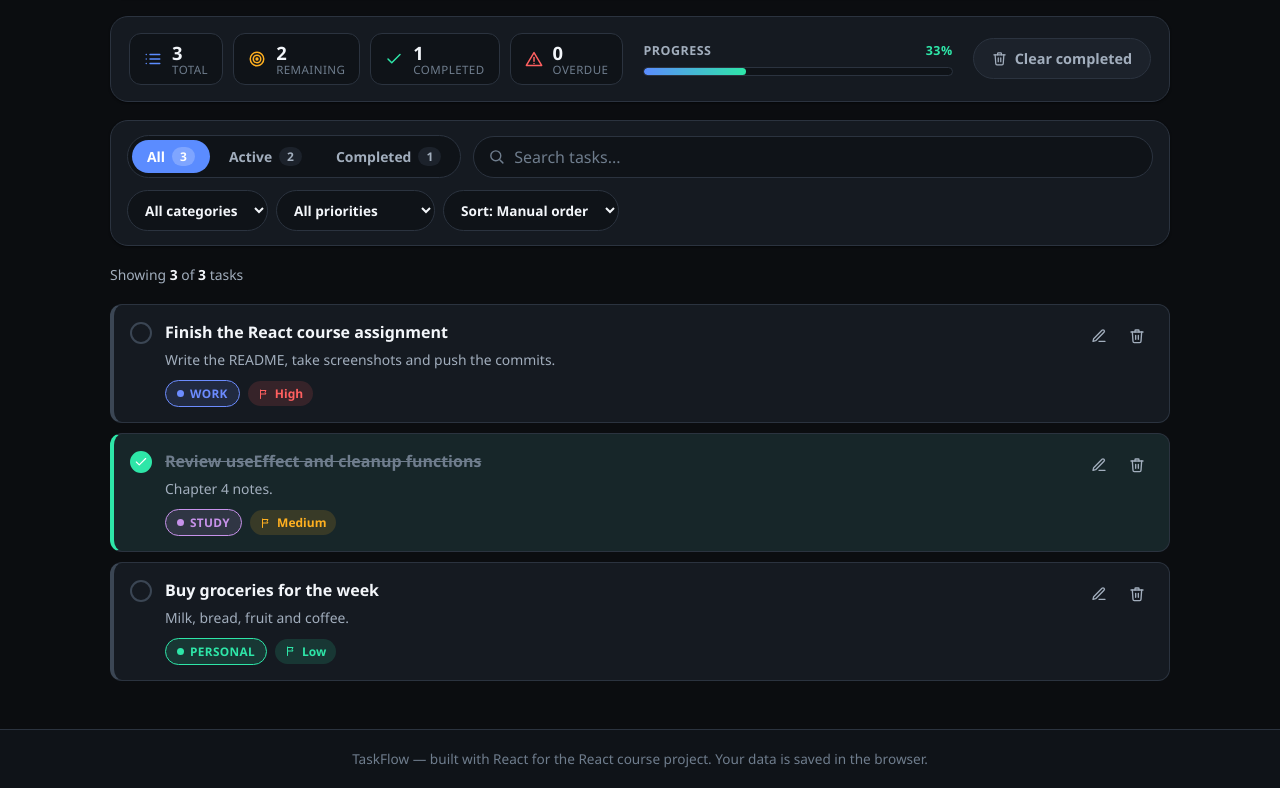
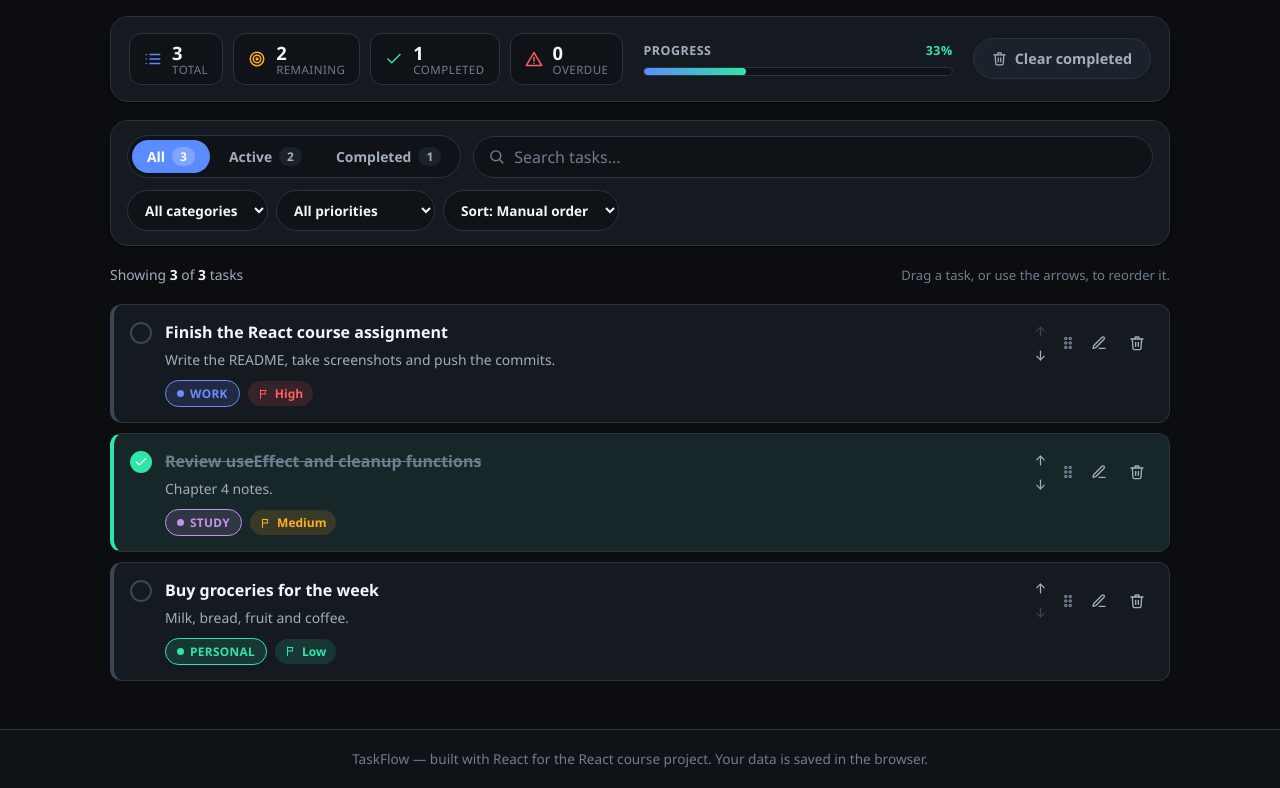
Before and after one commit to JustRandom-Guy/To-do-List, a React (Vite) app: page / in a window 1280 px wide. Shown: the part 623-1411 px from the top of the page. Built offline with nearby package versions, Linux system fonts and the light colour scheme.

Commit message:
feat: add drag and drop reordering with keyboard move controls

```diff
--- a/src/App.jsx
+++ b/src/App.jsx
@@ -15,8 +15,15 @@ import './App.css'
  * main data flow pattern used in this project.
  */
 export default function App() {
-  const { tasks, addTask, updateTask, deleteTask, toggleTask, clearCompleted, reorderTasks } =
-    useTasks()
+  const {
+    tasks,
+    addTask,
+    updateTask,
+    deleteTask,
+    toggleTask,
+    clearCompleted,
+    reorderTasks,
+  } = useTasks()
 
   return (
     <BrowserRouter>
@@ -35,6 +42,7 @@ export default function App() {
                   deleteTask={deleteTask}
                   toggleTask={toggleTask}
                   clearCompleted={clearCompleted}
+                  reorderTasks={reorderTasks}
                 />
               }
             />
--- a/src/components/Icon.jsx
+++ b/src/components/Icon.jsx
@@ -142,6 +142,18 @@ const PATHS = {
       <line x1="10" y1="18" x2="14" y2="18" />
     </>
   ),
+  arrowUp: (
+    <>
+      <line x1="12" y1="19" x2="12" y2="5" />
+      <polyline points="6 11 12 5 18 11" />
+    </>
+  ),
+  arrowDown: (
+    <>
+      <line x1="12" y1="5" x2="12" y2="19" />
+      <polyline points="6 13 12 19 18 13" />
+    </>
+  ),
 }
 
 /**
--- a/src/components/TaskItem.css
+++ b/src/components/TaskItem.css
@@ -166,6 +166,27 @@
   cursor: grab;
 }
 
+.task-item__move {
+  display: flex;
+  flex-direction: column;
+  gap: 2px;
+}
+
+.task-item__move .icon-btn {
+  width: 26px;
+  height: 22px;
+}
+
+.task-item__move .icon-btn:disabled {
+  opacity: 0.28;
+  cursor: not-allowed;
+}
+
+.task-item__move .icon-btn:disabled:hover {
+  background: none;
+  color: var(--color-text-muted);
+}
+
 .icon-btn {
   width: 32px;
   height: 32px;
--- a/src/components/TaskItem.jsx
+++ b/src/components/TaskItem.jsx
@@ -19,6 +19,9 @@ export default function TaskItem({
   onDragOver,
   onDrop,
   onDragEnd,
+  onMove,
+  isFirst,
+  isLast,
   isDragging,
   canReorder,
 }) {
@@ -82,6 +85,30 @@ export default function TaskItem({
 
         <div className="task-item__actions">
           {canReorder && (
+            <div className="task-item__move">
+              <button
+                type="button"
+                className="icon-btn"
+                onClick={() => onMove(task.id, -1)}
+                disabled={isFirst}
+                aria-label={`Move ${task.title} up`}
+                title="Move up"
+              >
+                <Icon name="arrowUp" size={15} />
+              </button>
+              <button
+                type="button"
+                className="icon-btn"
+                onClick={() => onMove(task.id, 1)}
+                disabled={isLast}
+                aria-label={`Move ${task.title} down`}
+                title="Move down"
+              >
+                <Icon name="arrowDown" size={15} />
+              </button>
+            </div>
+          )}
+          {canReorder && (
             <span className="task-item__grip" title="Drag to reorder">
               <Icon name="grip" size={18} />
             </span>
--- a/src/components/TaskList.jsx
+++ b/src/components/TaskList.jsx
@@ -21,6 +21,7 @@ export default function TaskList({
   onDragOver,
   onDrop,
   onDragEnd,
+  onMove,
   canReorder,
 }) {
   // Conditional rendering #1: nothing to show.
@@ -36,13 +37,16 @@ export default function TaskList({
   return (
     <div className="task-list">
       <ul className="task-list__items">
-        {tasks.map((task) => (
+        {tasks.map((task, index) => (
           <TaskItem
             key={task.id}
             task={task}
             onToggle={onToggle}
             onEdit={onEdit}
             onDelete={onDelete}
+            onMove={onMove}
+            isFirst={index === 0}
+            isLast={index === tasks.length - 1}
             isDragging={draggingId === task.id}
             canReorder={canReorder}
             onDragStart={onDragStart}
--- a/src/pages/Home.css
+++ b/src/pages/Home.css
@@ -16,3 +16,19 @@
 .home__result-count strong {
   color: var(--color-text);
 }
+
+.home__hint {
+  display: inline-flex;
+  align-items: center;
+  gap: 5px;
+  color: var(--color-text-faint);
+  font-size: 0.82rem;
+}
+
+@media (max-width: 640px) {
+  .home__result-count {
+    flex-direction: column;
+    align-items: flex-start;
+    gap: 4px;
+  }
+}
--- a/src/pages/Home.jsx
+++ b/src/pages/Home.jsx
@@ -21,17 +21,23 @@ export default function Home({
   deleteTask,
   toggleTask,
   clearCompleted,
+  reorderTasks,
 }) {
   const { filters, setFilter, resetFilters, visibleTasks, hasActiveFilters } = useFilters(tasks)
 
-  // Local UI state: which task is being edited, and which one is waiting
-  // for delete confirmation.
+  // Local UI state: which task is being edited, which one is waiting
+  // for delete confirmation and which one is being dragged.
   const [editingId, setEditingId] = useState(null)
   const [pendingDeleteId, setPendingDeleteId] = useState(null)
+  const [draggingId, setDraggingId] = useState(null)
 
   const stats = useMemo(() => getTaskStats(tasks), [tasks])
   const editingTask = tasks.find((task) => task.id === editingId) || null
   const pendingDeleteTask = tasks.find((task) => task.id === pendingDeleteId) || null
+
+  // Reordering only makes sense in the manual order - if the list is
+  // sorted another way the order is decided by the sort option.
+  const canReorder = filters.sortBy === 'manual'
 
   // Counts shown inside the All / Active / Completed tabs.
   const tabCounts = {
@@ -61,6 +67,46 @@ export default function Home({
       if (editingId === pendingDeleteTask.id) setEditingId(null)
     }
     setPendingDeleteId(null)
+  }
+
+  // --- Drag and drop ------------------------------------------------------
+  // The browser's built-in HTML5 drag and drop API is used, so no extra
+  // library is needed.
+
+  function handleDragStart(event, id) {
+    setDraggingId(id)
+    event.dataTransfer.effectAllowed = 'move'
+    // Firefox needs some data set for a drag to actually start.
+    event.dataTransfer.setData('text/plain', id)
+  }
+
+  function handleDragOver(event) {
+    // Without preventDefault the browser will refuse the drop.
+    event.preventDefault()
+    event.dataTransfer.dropEffect = 'move'
+  }
+
+  function handleDrop(event, targetId) {
+    event.preventDefault()
+    const fromIndex = tasks.findIndex((task) => task.id === draggingId)
+    const toIndex = tasks.findIndex((task) => task.id === targetId)
+
+    if (fromIndex !== -1 && toIndex !== -1 && fromIndex !== toIndex) {
+      reorderTasks(fromIndex, toIndex)
+    }
+    setDraggingId(null)
+  }
+
+  function handleDragEnd() {
+    setDraggingId(null)
+  }
+
+  /** Keyboard friendly alternative to dragging a task up or down. */
+  function handleMove(id, direction) {
+    const currentIndex = tasks.findIndex((task) => task.id === id)
+    const nextIndex = currentIndex + direction
+    if (currentIndex === -1 || nextIndex < 0 || nextIndex >= tasks.length) return
+    reorderTasks(currentIndex, nextIndex)
   }
 
   return (
@@ -93,6 +139,13 @@ export default function Home({
           Showing <strong>{visibleTasks.length}</strong> of{' '}
           <strong>{tasks.length}</strong> task{tasks.length === 1 ? '' : 's'}
         </p>
+        {canReorder ? (
+          <p className="home__hint">Drag a task, or use the arrows, to reorder it.</p>
+        ) : (
+          <p className="home__hint">
+            Set &ldquo;Sort&rdquo; back to <strong>Manual order</strong> to reorder tasks.
+          </p>
+        )}
       </div>
 
       <TaskList
@@ -102,12 +155,13 @@ export default function Home({
         onToggle={toggleTask}
         onEdit={handleEdit}
         onDelete={setPendingDeleteId}
-        draggingId={null}
-        canReorder={false}
-        onDragStart={() => {}}
-        onDragOver={() => {}}
-        onDrop={() => {}}
-        onDragEnd={() => {}}
+        onMove={handleMove}
+        draggingId={draggingId}
+        canReorder={canReorder}
+        onDragStart={handleDragStart}
+        onDragOver={handleDragOver}
+        onDrop={handleDrop}
+        onDragEnd={handleDragEnd}
       />
 
       <ConfirmDialog
```
